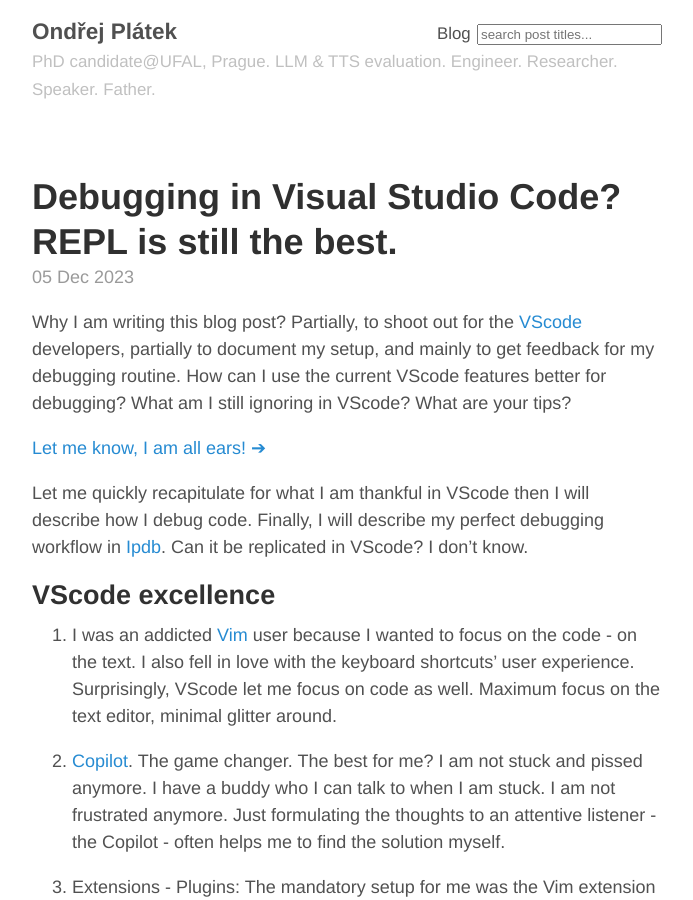
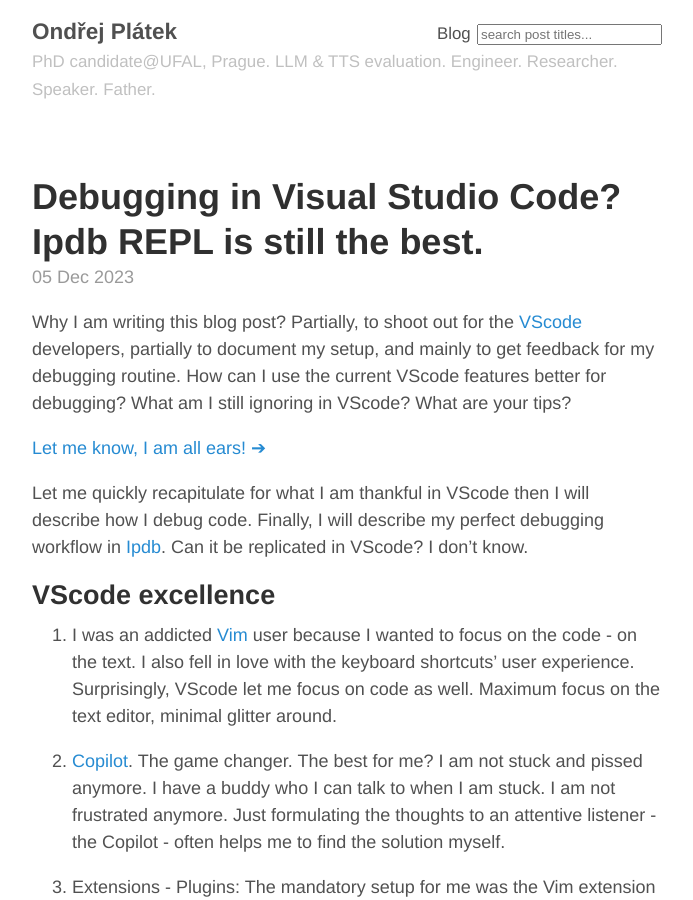
Before and after one commit to oplatek/oplatek.github.io, a Jekyll site: the page built from _posts/2023-12-05-debugging-in-vscode.md, in a window 1280 px wide and 900 px high. Shown: the whole window, without its empty margins (293-986 px from the left). Built offline with Jekyll 4.4.1, drawn with Linux system fonts in a browser that asks for light colours; part of the change alters nothing that is shown.

```diff
--- a/_posts/2023-12-05-debugging-in-vscode.md
+++ b/_posts/2023-12-05-debugging-in-vscode.md
@@ -1,7 +1,6 @@
 ---
 layout: post
-title: Debugging in Visual Studio Code? REPL is still the best.
-subtitle: VSCode is the king! The Copilot is his best servant. But Ipdb is still the debugging ninja.
+title: Debugging in Visual Studio Code? Ipdb REPL is still the best.
 author: Ondrej Platek
 tags: Programming, Python, Debugging, VScode, Visual Studio Code
 ---
```
